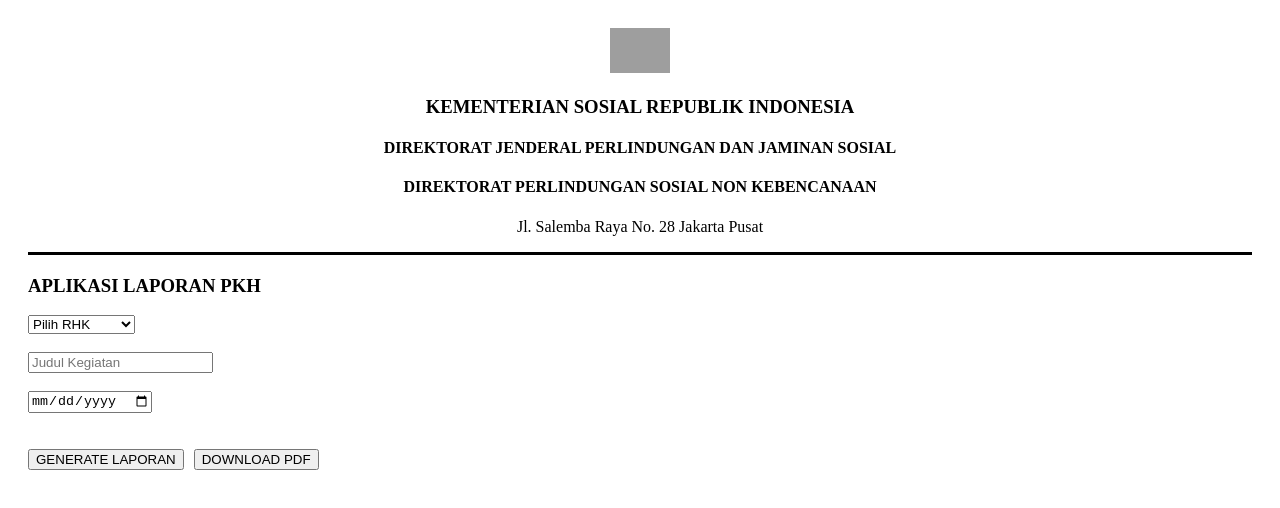
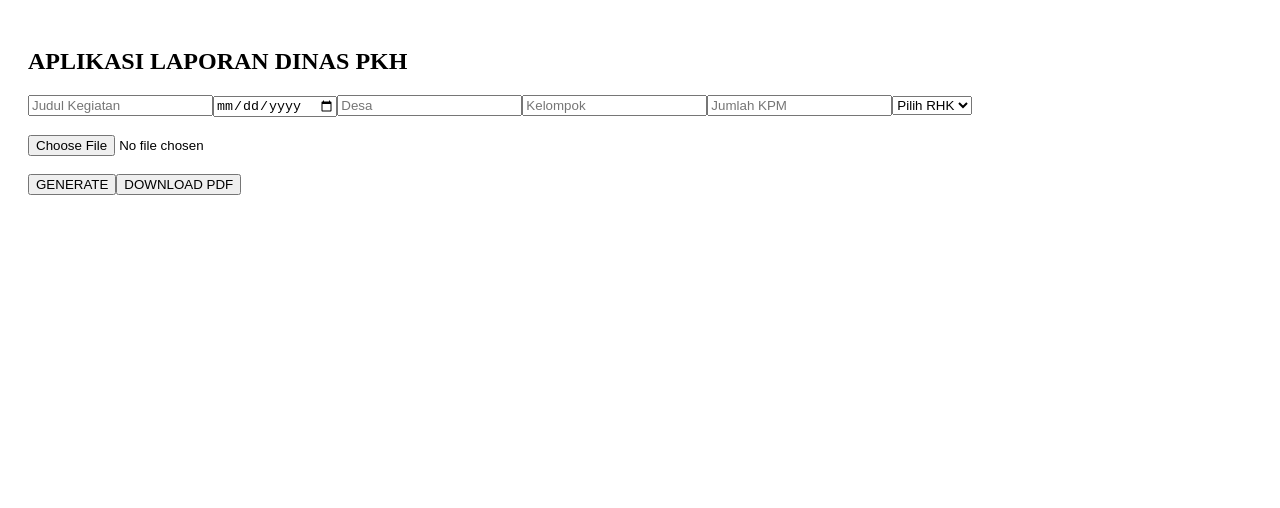
Before and after one commit to azkayaa/laporan-rhk, a React (Vite) app: page / in a window 1280 px wide. Shown: the top 508 px of the page. Built offline with nearby package versions, Linux system fonts and the light colour scheme; grey boxes are pictures that could not be loaded.

Commit message:
Update App.jsx

```diff
--- a/src/App.jsx
+++ b/src/App.jsx
@@ -2,166 +2,135 @@
 import jsPDF from "jspdf";
 
 export default function App() {
-  const defaultLogo = "https://upload.wikimedia.org/wikipedia/commons/thumb/e/e1/Logo_of_the_Ministry_of_Social_Affairs_of_the_Republic_of_Indonesia.svg/960px-Logo_of_the_Ministry_of_Social_Affairs_of_the_Republic_of_Indonesia.svg.png";
-
-  const [kop] = useState({
-    kementerian: "KEMENTERIAN SOSIAL REPUBLIK INDONESIA",
-    dirjen: "DIREKTORAT JENDERAL PERLINDUNGAN DAN JAMINAN SOSIAL",
-    direktorat: "DIREKTORAT PERLINDUNGAN SOSIAL NON KEBENCANAAN",
-    alamat: "Jl. Salemba Raya No. 28 Jakarta Pusat"
-  });
+  const logo = "https://upload.wikimedia.org/wikipedia/commons/thumb/e/e1/Logo_of_the_Ministry_of_Social_Affairs_of_the_Republic_of_Indonesia.svg/960px-Logo_of_the_Ministry_of_Social_Affairs_of_the_Republic_of_Indonesia.svg.png";
 
   const [rhk, setRhk] = useState("");
   const [judul, setJudul] = useState("");
   const [tanggal, setTanggal] = useState("");
+  const [desa, setDesa] = useState("");
+  const [kelompok, setKelompok] = useState("");
+  const [jumlah, setJumlah] = useState("");
 
-  const [p2k2, setP2k2] = useState({
-    kelompok: "",
-    lokasi: "",
-    jumlah: "",
-    modul: "",
-    sesi: ""
-  });
+  const [images, setImages] = useState([]);
 
   const [hasil, setHasil] = useState("");
 
-  const generateLaporan = () => {
-    let tambahan = "";
-
-    if (rhk === "2") {
-      tambahan = `
-Kegiatan dilaksanakan pada kelompok ${p2k2.kelompok || "-"} yang bertempat di rumah ${p2k2.lokasi || "-"}.
-Kegiatan ini diikuti oleh ${p2k2.jumlah || "-"} KPM dengan materi ${p2k2.modul || "-"} pada ${p2k2.sesi || "-"}.
-`;
-    }
-
+  const generate = () => {
     const text = `
 A. PENDAHULUAN
-Kegiatan ini merupakan bagian dari Program Keluarga Harapan (PKH) untuk meningkatkan kesejahteraan masyarakat.
+
+Kegiatan ini merupakan bagian dari pelaksanaan Program Keluarga Harapan (PKH) yang bertujuan meningkatkan kesejahteraan masyarakat serta memastikan bantuan sosial tepat sasaran.
 
 B. KEGIATAN
-Dilaksanakan pada tanggal ${tanggal || "-"} kegiatan ${judul || "-"}.
-${tambahan}
+
+Kegiatan ${judul} dilaksanakan pada tanggal ${tanggal} di Desa ${desa}, kelompok ${kelompok} dengan jumlah ${jumlah} KPM.
+
+Kegiatan dilaksanakan dengan pendekatan edukatif dan partisipatif. Seluruh peserta mengikuti kegiatan dengan baik.
 
 C. HASIL
-Kegiatan berjalan dengan baik dan memberikan dampak positif bagi peserta.
+
+Kegiatan berjalan lancar dan memberikan dampak positif terhadap pemahaman KPM.
 
 D. PENUTUP
+
 Demikian laporan ini dibuat sebagai pertanggungjawaban pelaksanaan kegiatan.
 `;
 
     setHasil(text);
   };
 
-  const downloadPDF = () => {
+  const handleImage = (e) => {
+    const file = e.target.files[0];
+    const reader = new FileReader();
+    reader.onload = () => {
+      setImages([...images, reader.result]);
+    };
+    reader.readAsDataURL(file);
+  };
+
+  const downloadPDF = async () => {
     const doc = new jsPDF();
 
     // LOGO
-    doc.addImage(defaultLogo, "PNG", 15, 10, 20, 20);
+    doc.addImage(logo, "PNG", 15, 10, 20, 20);
 
     // KOP
     doc.setFont("Times", "Bold");
     doc.setFontSize(12);
-    doc.text(kop.kementerian, 105, 15, { align: "center" });
-    doc.text(kop.dirjen, 105, 22, { align: "center" });
-    doc.text(kop.direktorat, 105, 28, { align: "center" });
+    doc.text("KEMENTERIAN SOSIAL REPUBLIK INDONESIA", 105, 15, { align: "center" });
+    doc.text("DIREKTORAT JENDERAL PERLINDUNGAN DAN JAMINAN SOSIAL", 105, 22, { align: "center" });
+    doc.text("DIREKTORAT PERLINDUNGAN SOSIAL NON KEBENCANAAN", 105, 28, { align: "center" });
 
     doc.setFontSize(8);
     doc.setFont("Times", "Normal");
-    doc.text(kop.alamat, 105, 34, { align: "center" });
+    doc.text("Jl. Salemba Raya No.28 Jakarta", 105, 34, { align: "center" });
 
-    // GARIS
     doc.line(15, 38, 195, 38);
     doc.line(15, 40, 195, 40);
 
     // JUDUL
+    doc.setFontSize(12);
     doc.setFont("Times", "Bold");
-    doc.setFontSize(12);
     doc.text("LAPORAN PELAKSANAAN TUGAS", 105, 50, { align: "center" });
 
     // ISI
     doc.setFont("Times", "Normal");
     doc.setFontSize(11);
 
+    let y = 60;
     const lines = doc.splitTextToSize(hasil, 180);
-    doc.text(lines, 15, 60);
+    doc.text(lines, 15, y);
 
-    doc.save(`Laporan_RHK_${rhk}.pdf`);
+    y += lines.length * 6 + 10;
+
+    // FOTO
+    images.forEach((img) => {
+      doc.addPage();
+      doc.addImage(img, "JPEG", 20, 40, 160, 90);
+    });
+
+    // TTD
+    doc.text(`Kebumen, ${tanggal}`, 140, 250);
+    doc.text("Pengelola Layanan Operasional", 140, 258);
+    doc.text("Arif Heruwanto", 140, 280);
+    doc.text("NIP. 1992040420250211082", 140, 288);
+
+    doc.save(`RHK_${rhk}_${judul}.pdf`);
   };
 
   return (
     <div style={{ padding: 20, fontFamily: "Times New Roman" }}>
+      <h2>APLIKASI LAPORAN DINAS PKH</h2>
 
-      {/* KOP TAMPILAN */}
-      <div style={{ textAlign: "center", borderBottom: "3px solid black", marginBottom: 20 }}>
-        <img src={defaultLogo} width="60" />
-        <h3>{kop.kementerian}</h3>
-        <h4>{kop.dirjen}</h4>
-        <h4>{kop.direktorat}</h4>
-        <p>{kop.alamat}</p>
-      </div>
-
-      <h3>APLIKASI LAPORAN PKH</h3>
+      <input placeholder="Judul Kegiatan" onChange={(e) => setJudul(e.target.value)} />
+      <input type="date" onChange={(e) => setTanggal(e.target.value)} />
+      <input placeholder="Desa" onChange={(e) => setDesa(e.target.value)} />
+      <input placeholder="Kelompok" onChange={(e) => setKelompok(e.target.value)} />
+      <input placeholder="Jumlah KPM" onChange={(e) => setJumlah(e.target.value)} />
 
       <select onChange={(e) => setRhk(e.target.value)}>
         <option>Pilih RHK</option>
         <option value="1">RHK 1</option>
-        <option value="2">RHK 2 (P2K2)</option>
+        <option value="2">RHK 2</option>
         <option value="3">RHK 3</option>
+        <option value="4">RHK 4</option>
+        <option value="5">RHK 5</option>
+        <option value="6">RHK 6</option>
+        <option value="7">RHK 7</option>
+        <option value="8">RHK 8</option>
+        <option value="9">RHK 9</option>
       </select>
 
       <br /><br />
 
-      <input placeholder="Judul Kegiatan"
-        onChange={(e) => setJudul(e.target.value)} />
+      <input type="file" onChange={handleImage} />
 
       <br /><br />
 
-      <input type="date"
-        onChange={(e) => setTanggal(e.target.value)} />
+      <button onClick={generate}>GENERATE</button>
+      <button onClick={downloadPDF}>DOWNLOAD PDF</button>
 
-      <br /><br />
-
-      {rhk === "2" && (
-        <div>
-          <h4>Detail P2K2</h4>
-
-          <input placeholder="Nama Kelompok"
-            onChange={(e)=>setP2k2({...p2k2, kelompok:e.target.value})} />
-
-          <br />
-
-          <input placeholder="Di rumah siapa"
-            onChange={(e)=>setP2k2({...p2k2, lokasi:e.target.value})} />
-
-          <br />
-
-          <input placeholder="Jumlah KPM"
-            onChange={(e)=>setP2k2({...p2k2, jumlah:e.target.value})} />
-
-          <br />
-
-          <input placeholder="Modul"
-            onChange={(e)=>setP2k2({...p2k2, modul:e.target.value})} />
-
-          <br />
-
-          <input placeholder="Sesi"
-            onChange={(e)=>setP2k2({...p2k2, sesi:e.target.value})} />
-        </div>
-      )}
-
-      <br />
-
-      <button onClick={generateLaporan}>GENERATE LAPORAN</button>
-
-      <button onClick={downloadPDF} style={{ marginLeft: 10 }}>
-        DOWNLOAD PDF
-      </button>
-
-      <pre style={{ marginTop: 20, whiteSpace: "pre-wrap" }}>
-        {hasil}
-      </pre>
+      <pre style={{ whiteSpace: "pre-wrap" }}>{hasil}</pre>
     </div>
   );
 }
```
